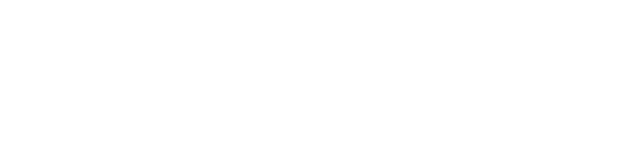
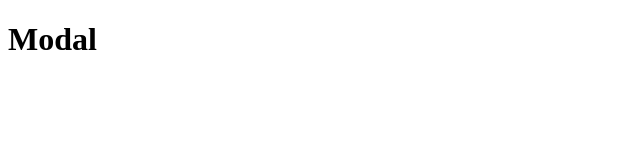
Before and after one commit to mohammadajavadHabibi/git-tutorial, a plain HTML site: page modal.html in a window 1280 px wide. Shown: the whole page, without its empty margins (0-640 px from the left). Drawn offline with Linux system fonts and the light colour scheme.

Commit message:
new modal added to project

```diff
--- a/modal.html
+++ b/modal.html
@@ -6,6 +6,6 @@
     <title>Document</title>
 </head>
 <body>
-
+    <h1>Modal</h1>
 </body>
 </html>
```
